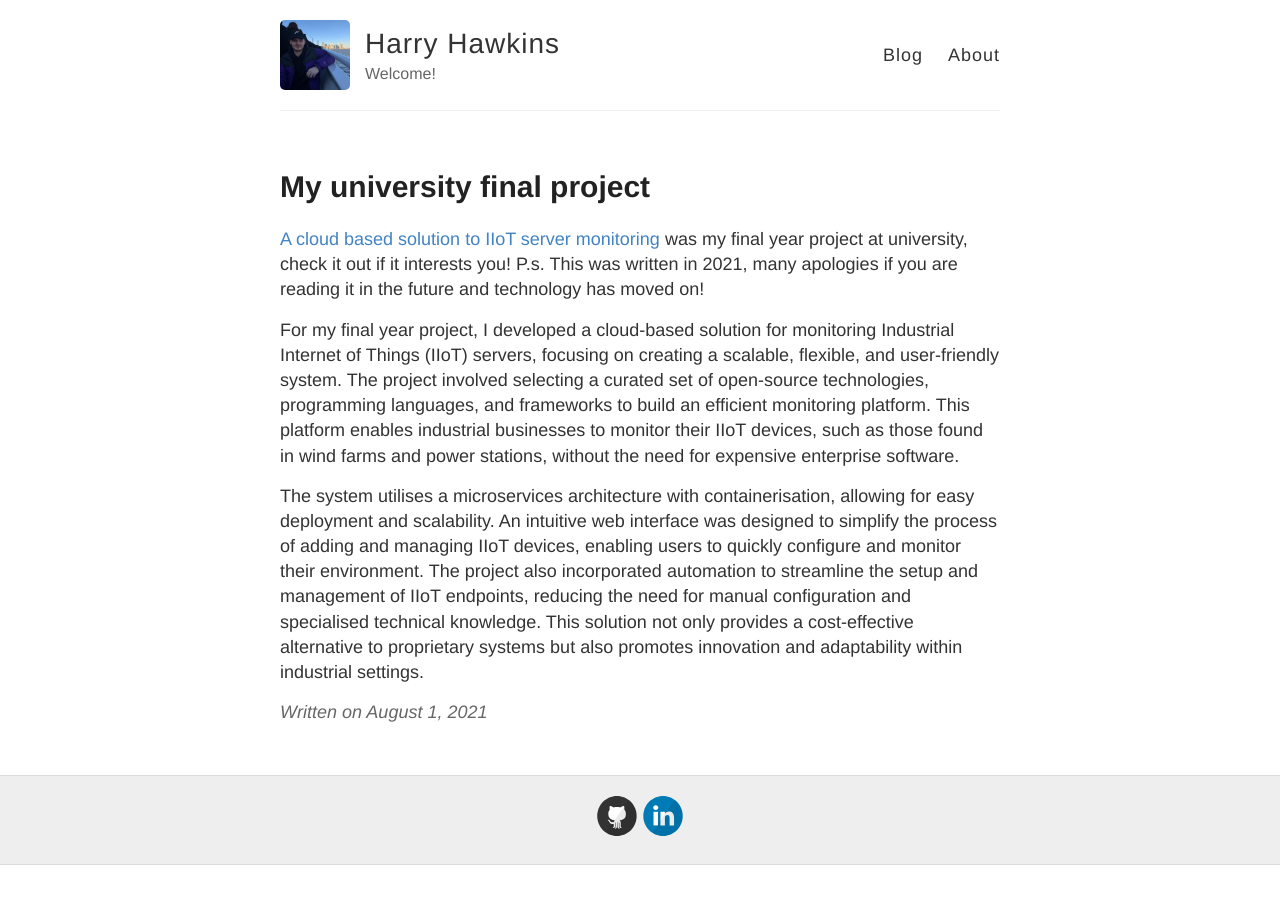
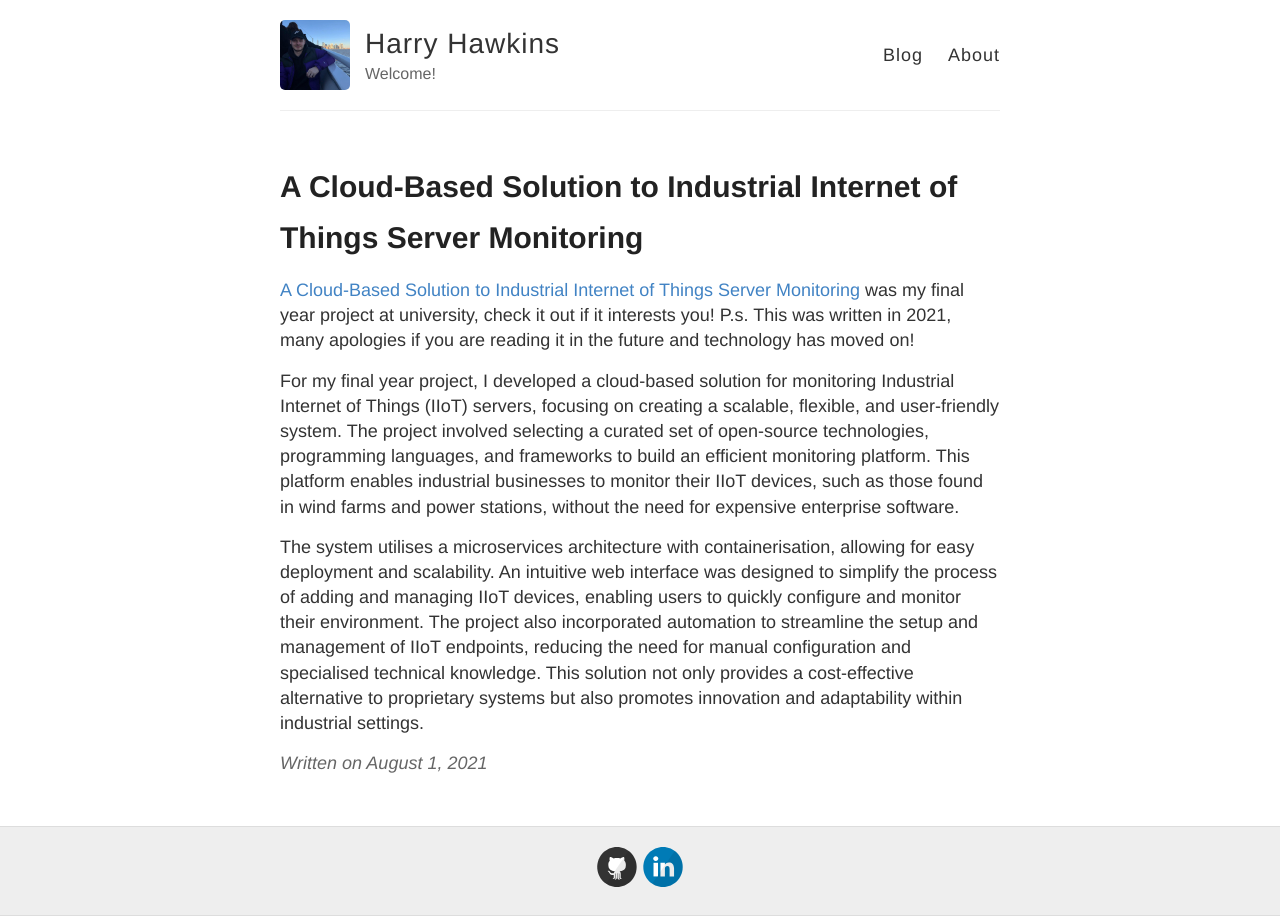
Before and after one commit to HarryHawkins/harryhawkins.github.io, a Jekyll site: the page built from _posts/2021-08-01-Cloud-Based-Solution-IIOT-Server-Monitoring.md, in a window 1280 px wide. Built offline with Jekyll 4.4.1, drawn with Linux system fonts in a browser that asks for light colours.

Commit message:
Update 2021-08-01-Cloud-Based-Solution-IIOT-Server-Monitoring.md

```diff
--- a/_posts/2021-08-01-Cloud-Based-Solution-IIOT-Server-Monitoring.md
+++ b/_posts/2021-08-01-Cloud-Based-Solution-IIOT-Server-Monitoring.md
@@ -1,9 +1,9 @@
 ---
 layout: post
-title: My university final project
+title: A Cloud-Based Solution to Industrial Internet of Things Server Monitoring
 ---
 
-[A cloud based solution to IIoT server monitoring](https://github.com/HarryHawkins/CBSISM) was my final year project at university, check it out if it interests you! P.s. This was written in 2021, many apologies if you are reading it in the future and technology has moved on!
+[A Cloud-Based Solution to Industrial Internet of Things Server Monitoring](https://github.com/HarryHawkins/CBSISM) was my final year project at university, check it out if it interests you! P.s. This was written in 2021, many apologies if you are reading it in the future and technology has moved on!
 
 For my final year project, I developed a cloud-based solution for monitoring Industrial Internet of Things (IIoT) servers, focusing on creating a scalable, flexible, and user-friendly system. The project involved selecting a curated set of open-source technologies, programming languages, and frameworks to build an efficient monitoring platform. This platform enables industrial businesses to monitor their IIoT devices, such as those found in wind farms and power stations, without the need for expensive enterprise software.
 
```
